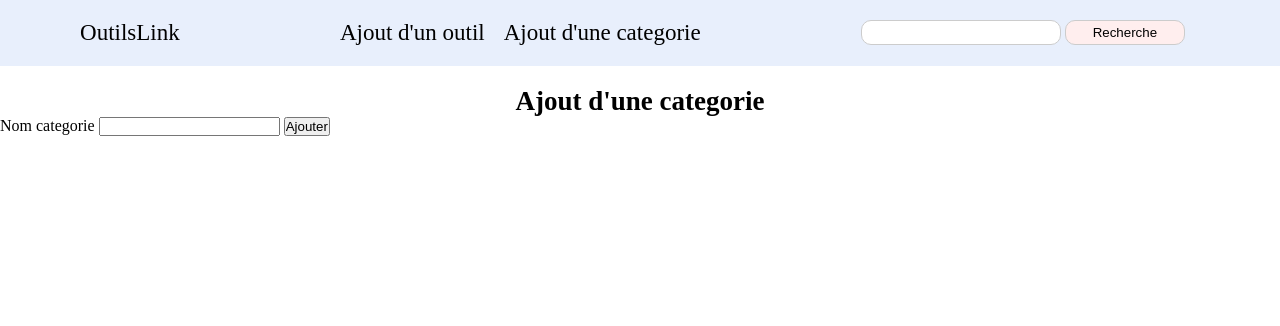
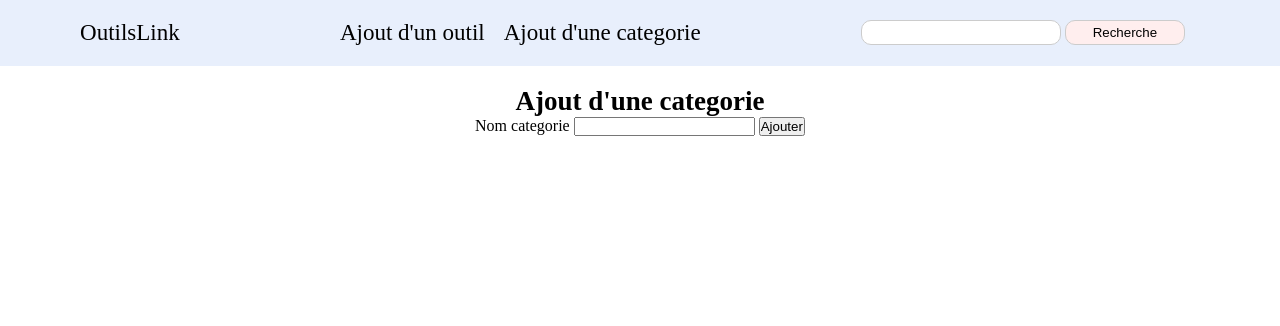
Before and after one commit to Tatiana-Juin/outilsLink, a PHP site: page /ajoutCategorie.php in a window 1280 px wide. Shown: the top 326 px of the page. Run offline with PHP 8.4, Linux system fonts and the light colour scheme.

Commit message:
Début du style de la page ajoutCategorie

```diff
--- a/ajoutCategorie.php
+++ b/ajoutCategorie.php
@@ -5,9 +5,13 @@
 ?>
 
  <main>
+    <!-- TITRE DE LA PAGE  -->
     <h1 class="title-page">Ajout d'une categorie </h1>
 
     <div class="div-categorie">
+
+        <!-- AJOUT D'UN MESSAGE SI CELA EST UN SUCCESS -->
+        <p class="ajout-success"></p>
 
         <form action="" method="POST">
             <label for="nom_categorie">Nom categorie</label>
--- a/assets/css/style.css
+++ b/assets/css/style.css
@@ -4,7 +4,16 @@
     padding: 0;
 }
 
-/***** PAGE AJOUT CATEGORIE  *****/
+/***** *********PAGE AJOUT CATEGORIE ********************* *****/
+
+/* ELEMENT CONTENANT TOUTE LA PAGE  */
+main{
+    display: flex;
+    flex-direction: column;
+    align-items: center;
+}
+
+/* TITRE DE LA PAGE  */
 .title-page{
     text-align: center;
     margin-top: 20px;
```
